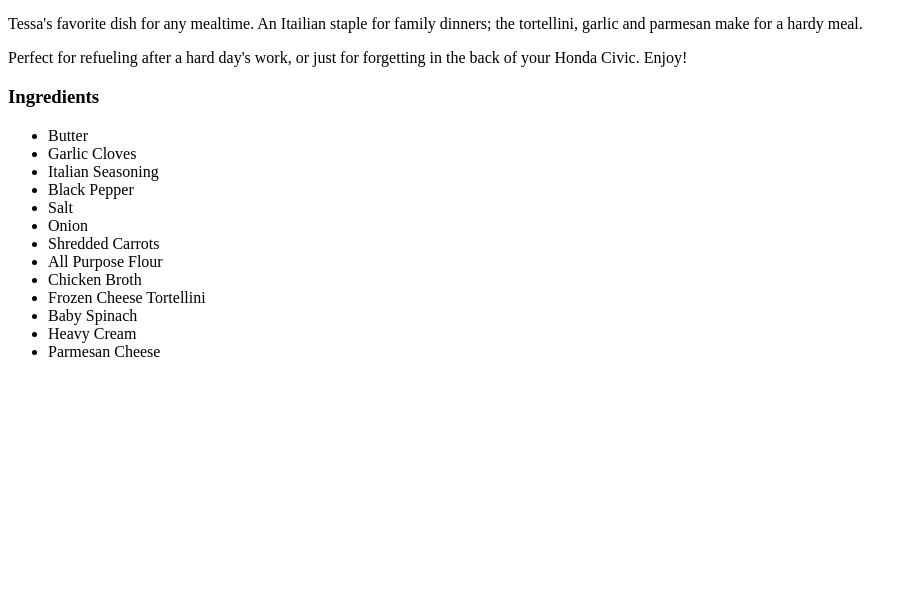
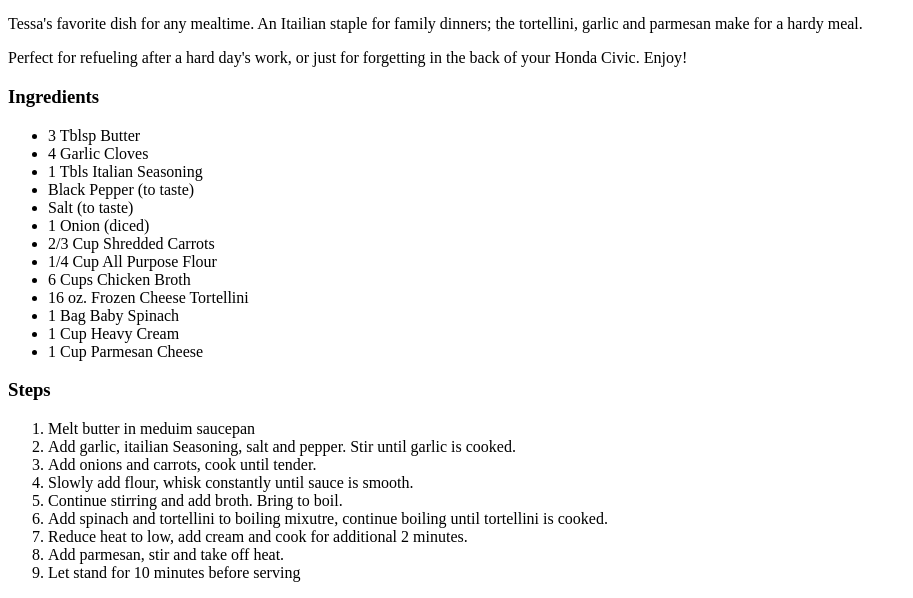
Before and after one commit to Yayschray/odin-recipes, a plain HTML site: page recipes/tsoup.html in a window 1280 px wide. Shown: the part 628-1226 px from the top of the page, without its empty margins (0-913 px from the left). Before the commit the page ends 1005 px from the top, so only its background shows below. Drawn offline with Linux system fonts and the light colour scheme.

Commit message:
Added Steps header and list

```diff
--- a/recipes/tsoup.html
+++ b/recipes/tsoup.html
@@ -16,20 +16,36 @@
 
     <h3>Ingredients</h3>
         <ul>
-            <li>Butter</li>
-            <li>Garlic Cloves</li>
-            <li>Italian Seasoning</li>
-            <li>Black Pepper</li>
-            <li>Salt</li>
-            <li>Onion</li>
-            <li>Shredded Carrots</li>
-            <li>All Purpose Flour</li>
-            <li>Chicken Broth</li>
-            <li>Frozen Cheese Tortellini</li>
-            <li>Baby Spinach</li>
-            <li>Heavy Cream</li>
-            <li>Parmesan Cheese</li>
+            <li>3 Tblsp Butter</li>
+            <li>4 Garlic Cloves</li>
+            <li>1 Tbls Italian Seasoning</li>
+            <li>Black Pepper (to taste)</li>
+            <li>Salt (to taste)</li>
+            <li>1 Onion (diced)</li>
+            <li>2/3 Cup Shredded Carrots</li>
+            <li>1/4 Cup All Purpose Flour</li>
+            <li>6 Cups Chicken Broth</li>
+            <li>16 oz. Frozen Cheese Tortellini</li>
+            <li>1 Bag Baby Spinach</li>
+            <li>1 Cup Heavy Cream</li>
+            <li>1 Cup Parmesan Cheese</li>
         </ul>
+
+    <h3>Steps</h3>
+        <ol>
+            <li>Melt butter in meduim saucepan</li>
+            <li>Add garlic, itailian Seasoning, salt and pepper. Stir until garlic is cooked.</li>
+            <li>Add onions and carrots, cook until tender.</li>
+            <li>Slowly add flour, whisk constantly until sauce is smooth.</li>
+            <li>Continue stirring and add broth. Bring to boil.</li>
+            <li>Add spinach and tortellini to boiling mixutre, continue boiling until tortellini is cooked.</li>
+            <li>Reduce heat to low, add cream and cook for additional 2 minutes.</li>
+            <li>Add parmesan, stir and take off heat.</li>
+            <li>Let stand for 10 minutes before serving</li>
+
+        </ol>
+
+
 
     </body>
 </html>
```
